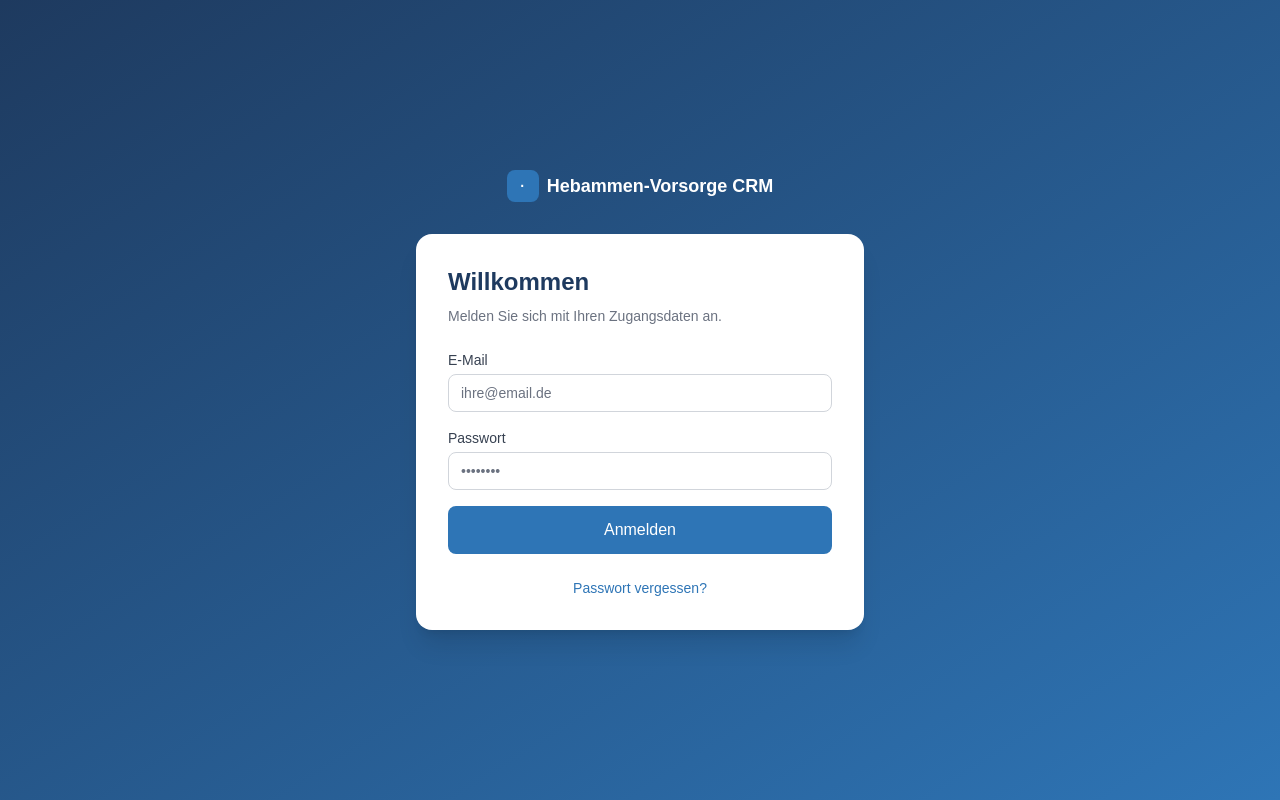
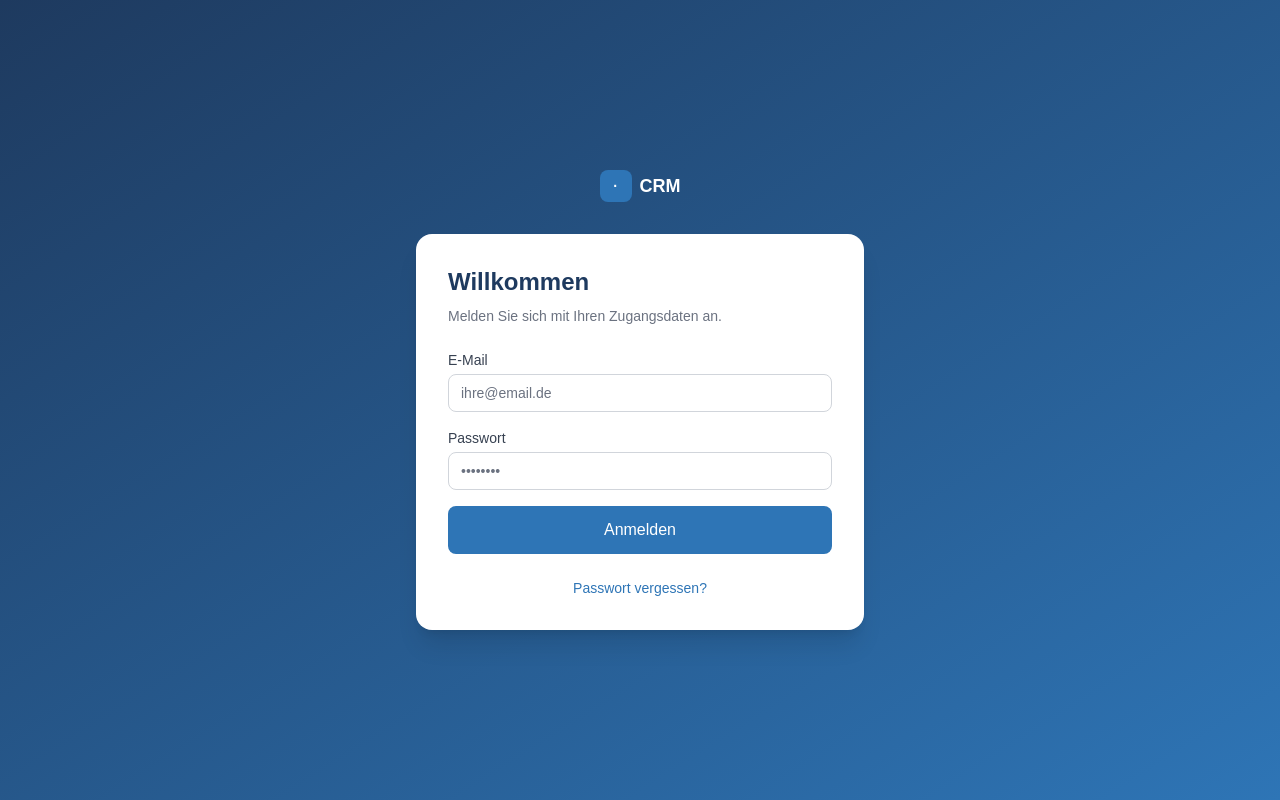
Before and after one commit to justin2411/4570-98, a Next.js app in the folder leadbooking-crm/: page /login in a window 1280 px wide. Built offline with nearby package versions, Linux system fonts and the light colour scheme; no server answers.

Commit message:
Logo: Setter-Initialen + nur CRM (kein Hebammen-Vorsorge mehr)

```diff
--- a/leadbooking-crm/components/layout/logo.tsx
+++ b/leadbooking-crm/components/layout/logo.tsx
@@ -6,7 +6,6 @@ import { cn } from '@/lib/utils'
 
 /**
  * Logo mit dynamischen Setter-Initialen.
- * Statt fixer "LC" zeigt das blaue Quadrat die Initialen des aktuellen Users:
  *   "Justin Koch" → "JK"
  *   "Jonas Tamele" → "JT"
  *   "Anna Lisa Müller" → "AM" (erstes + letztes Wort)
@@ -22,7 +21,8 @@ function getInitials(name: string | null | undefined): string {
 
 export function Logo({
   light,
-  mobileCompact,
+  // mobileCompact bleibt als Prop für Backward-Compat, wird aber ignoriert
+  mobileCompact: _mobileCompact,
   className,
 }: {
   light?: boolean
@@ -65,14 +65,7 @@ export function Logo({
         <span className="text-white font-bold text-sm">{initials}</span>
       </div>
       <span className={cn('font-bold text-lg', light ? 'text-white' : 'text-[#1E3A5F]')}>
-        {mobileCompact ? (
-          <>
-            <span className="hidden sm:inline">Hebammen-Vorsorge CRM</span>
-            <span className="sm:hidden">CRM</span>
-          </>
-        ) : (
-          'Hebammen-Vorsorge CRM'
-        )}
+        CRM
       </span>
     </div>
   )
```
